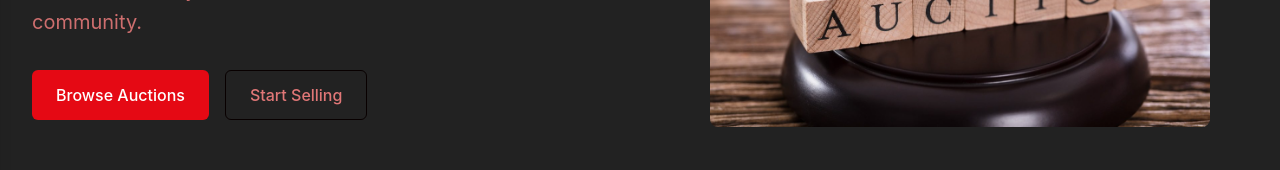
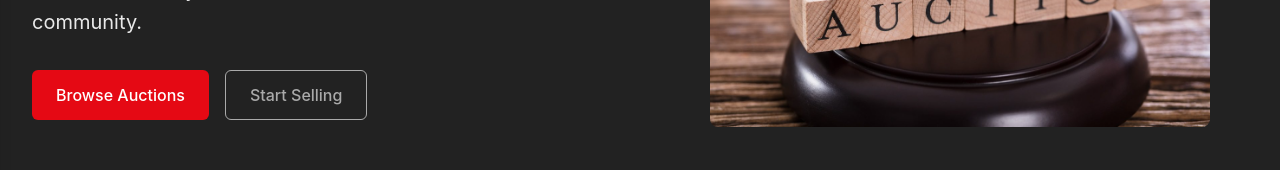
Before and after one commit to sp3640/POD4, a React (Vite) app: page / in a window 1280 px wide. Shown: the part 480-650 px from the top of the page. Built offline with nearby package versions, Linux system fonts and the light colour scheme; no server answers.

Commit message:
Your latest update

```diff
--- a/src/styles/App.css
+++ b/src/styles/App.css
@@ -5,12 +5,13 @@
   --secondary-color: #808080;
   --success-color: #10b981;
   --warning-color: #f59e0b;
-  --error-color: #E50914; /* Using primary red for errors */
-  --background-color: #3b38380a; /* Dark black background */
+  --error-color: #E50914; /* Red for backgrounds/borders */
+  --text-error: #FF6B6B; /* Brighter red for text */
+  --background-color: #141414; /* Dark black background */
   --surface-color: #222222; /* Dull black for UI elements */
-  --text-primary: #e17777; /* White text */
-  --text-secondary: #dbd5d5; /* Light gray secondary text */
-  --border-color: #080000; /* Dark gray borders */
+  --text-primary: #FFFFFF; /* White text */
+  --text-secondary: #AAAAAA; /* Light gray secondary text */
+  --border-color: #555555; /* Brighter dark gray borders */
 
   /* Unchanged variables */
   --shadow: 0 1px 3px 0 rgba(0, 0, 0, 0.1), 0 1px 2px 0 rgba(0, 0, 0, 0.06);
@@ -89,7 +90,7 @@ body {
 }
 
 .form-error {
-  color: var(--error-color);
+  color: var(--text-error); /* Changed to brighter red */
   font-size: 0.875rem;
   margin-top: 0.25rem;
 }
@@ -124,13 +125,14 @@ body {
 }
 
 .btn-secondary {
-  background-color: var(--surface-color);
-  color: var(--text-primary);
-  border: 1px solid var(--border-color);
+  background-color: transparent; /* Changed */
+  color: var(--text-secondary); /* Changed */
+  border: 1px solid var(--text-secondary); /* Changed */
 }
 
 .btn-secondary:hover {
-  background-color: var(--border-color);
+  background-color: var(--text-secondary); /* Changed */
+  color: var(--background-color); /* Changed */
 }
 
 .btn-danger {
@@ -213,8 +215,8 @@ body {
   justify-content: center;
   align-items: center;
   padding: 2rem;
-  color: var(--error-color);
+  color: var(--text-error); /* Changed to brighter red */
   background: rgba(229, 9, 20, 0.05);
-  border: 1px solid var(--error-color);
+  border: 1px solid var(--error-color); /* Kept dark red border */
   border-radius: var(--radius);
 }
--- a/src/styles/AuctionStats.css
+++ b/src/styles/AuctionStats.css
@@ -1,5 +1,5 @@
 .auction-stats {
-  background: var(--background-color); /* Was #f8f9fa */
+  background: var(--background-color);
   border-radius: 8px;
   padding: 20px;
   margin-bottom: 20px;
@@ -14,7 +14,7 @@
 }
 
 .stat-card {
-  background: var(--surface-color); /* Was white */
+  background: var(--surface-color);
   padding: 15px;
   border-radius: 6px;
   text-align: center;
@@ -24,12 +24,12 @@
 .stat-value {
   font-size: 1.8rem;
   font-weight: bold;
-  color: var(--primary-color); /* Was #007bff */
+  color: var(--text-error); /* Changed from primary-color */
   margin-bottom: 5px;
 }
 
 .stat-label {
-  color: var(--text-secondary); /* Was #6c757d */
+  color: var(--text-secondary);
   font-size: 0.9rem;
 }
 
@@ -41,7 +41,7 @@
 }
 
 .chart-card {
-  background: var(--surface-color); /* Was white */
+  background: var(--surface-color);
   padding: 20px;
   border-radius: 8px;
   box-shadow: 0 1px 3px rgba(0, 0, 0, 0.1);
@@ -50,5 +50,5 @@
 .chart-card h4 {
   margin: 0 0 15px 0;
   text-align: center;
-  color: var(--text-primary); /* Was #333 */
+  color: var(--text-primary);
 }
--- a/src/styles/Profile.css
+++ b/src/styles/Profile.css
@@ -145,7 +145,7 @@
 }
 
 .address-info {
-  background: var(--surface-color); /* Was white */
+  background: var(--surface-color);
   padding: 1.5rem;
   border-radius: var(--radius);
   border: 1px solid var(--border-color);
@@ -165,7 +165,7 @@
 .stat {
   text-align: center;
   padding: 1.5rem;
-  background: var(--surface-color); /* Was white */
+  background: var(--surface-color);
   border-radius: var(--radius);
   border: 1px solid var(--border-color);
 }
@@ -173,7 +173,7 @@
 .stat-number {
   font-size: 2rem;
   font-weight: 700;
-  color: var(--primary-color);
+  color: var(--text-error); /* Changed from primary-color */
   margin-bottom: 0.5rem;
 }
 
```
